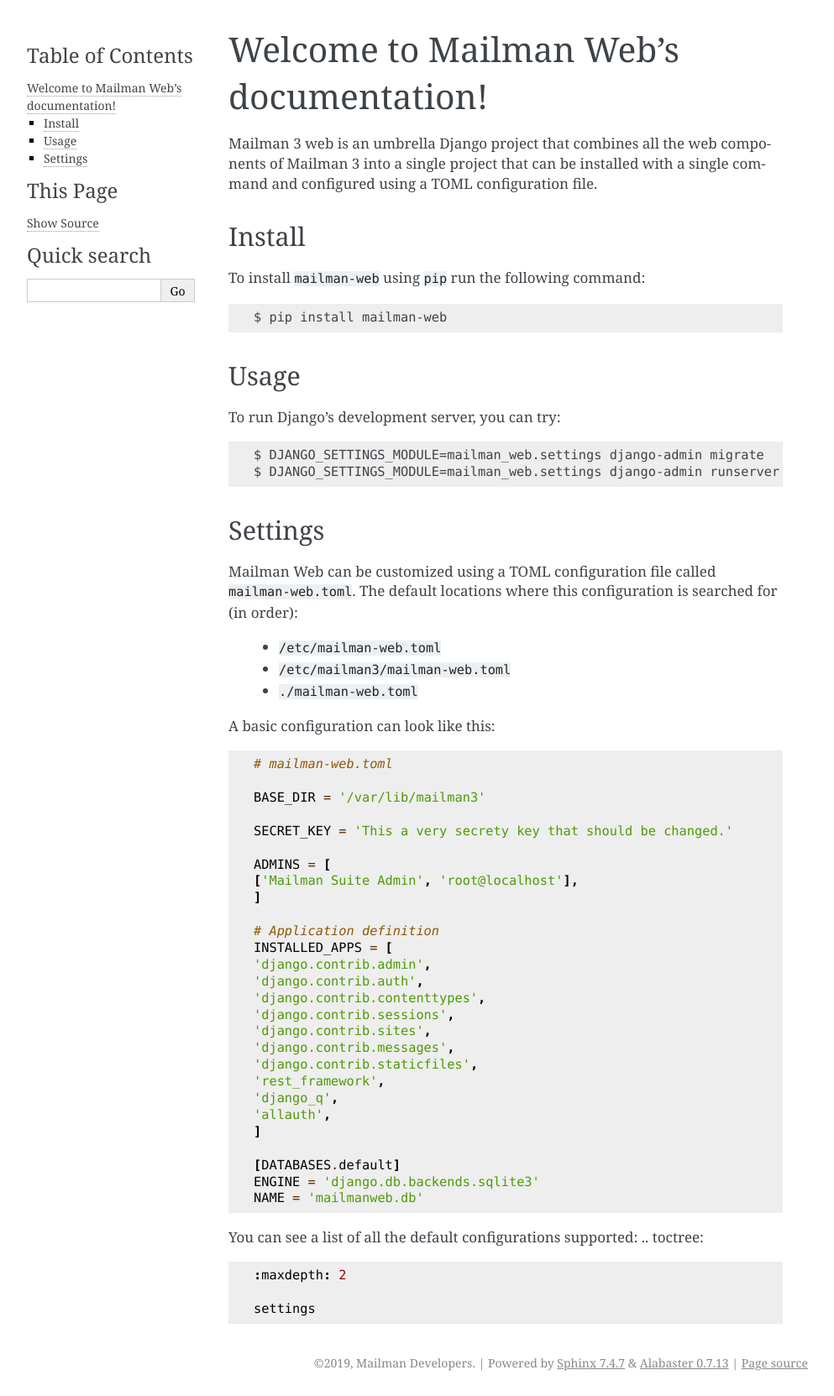
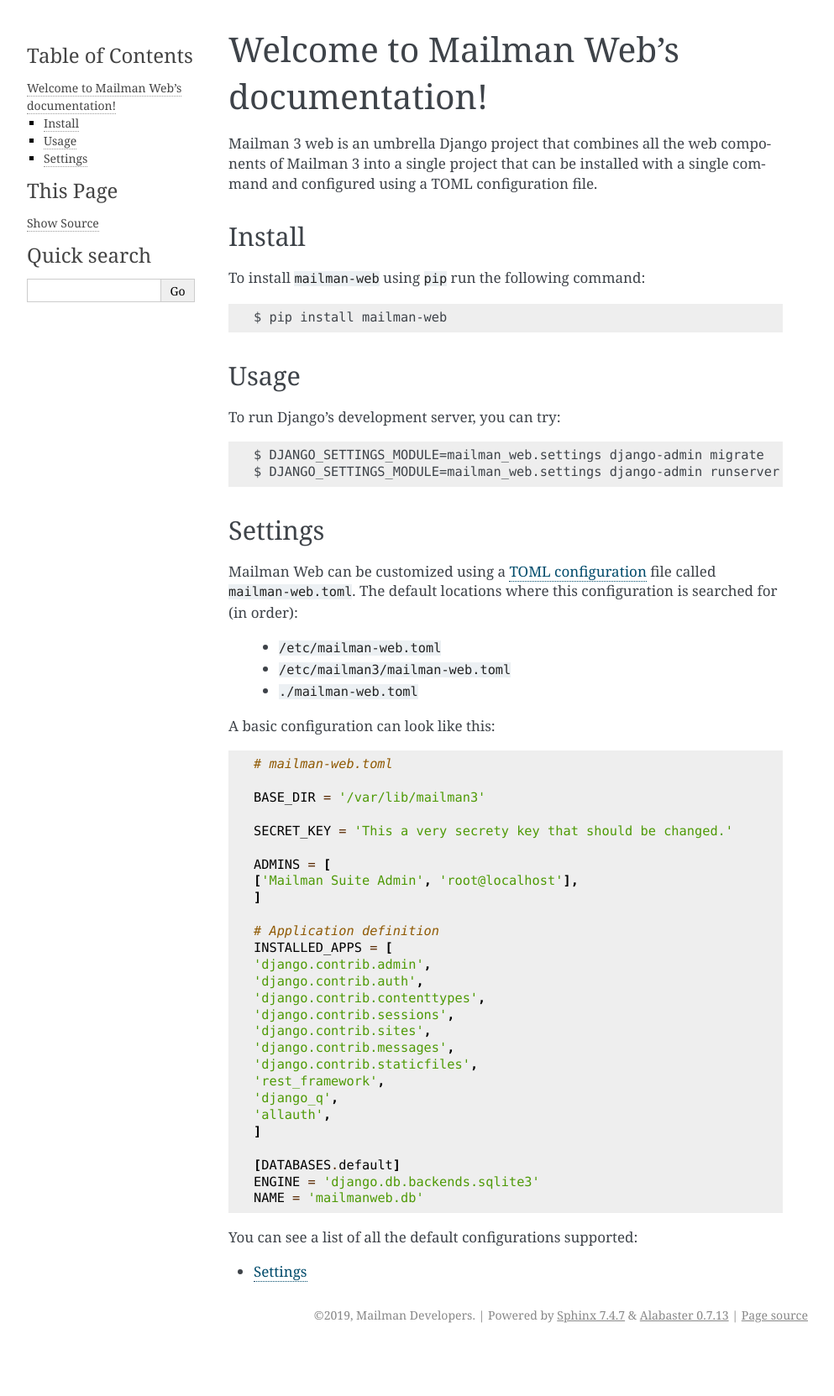
Before and after one commit to osstech-jp/mailman-web, a Sphinx documentation site: the page built from docs/index.rst, in a window 1280 px wide. Shown: the whole page at 84% size, without its empty margins (148-1141 px from the left). Built offline with Sphinx 7.4.7, drawn with Linux system fonts in a browser that asks for light colours; after the commit the page ends 1606 px from its top, so only the background shows below that; some of the changed lines change nothing that is shown.

Commit message:
Fix toctree and add URL to Django-settings-toml's Github page.

```diff
--- a/docs/index.rst
+++ b/docs/index.rst
@@ -28,7 +28,8 @@
 Settings
 ========
 
-Mailman Web can be customized using a TOML configuration file called
+Mailman Web can be customized using a `TOML configuration
+<https://github.com/maxking/django-settings-toml>`_ file called
 ``mailman-web.toml``. The default locations where this configuration is
 searched for (in order):
 
@@ -40,8 +41,8 @@
 
 .. literalinclude:: mailman-web-example.toml
 
+You can see a list of all the default configurations supported:
 
-You can see a list of all the default configurations supported:
 .. toctree::
    :maxdepth: 2
 
```
